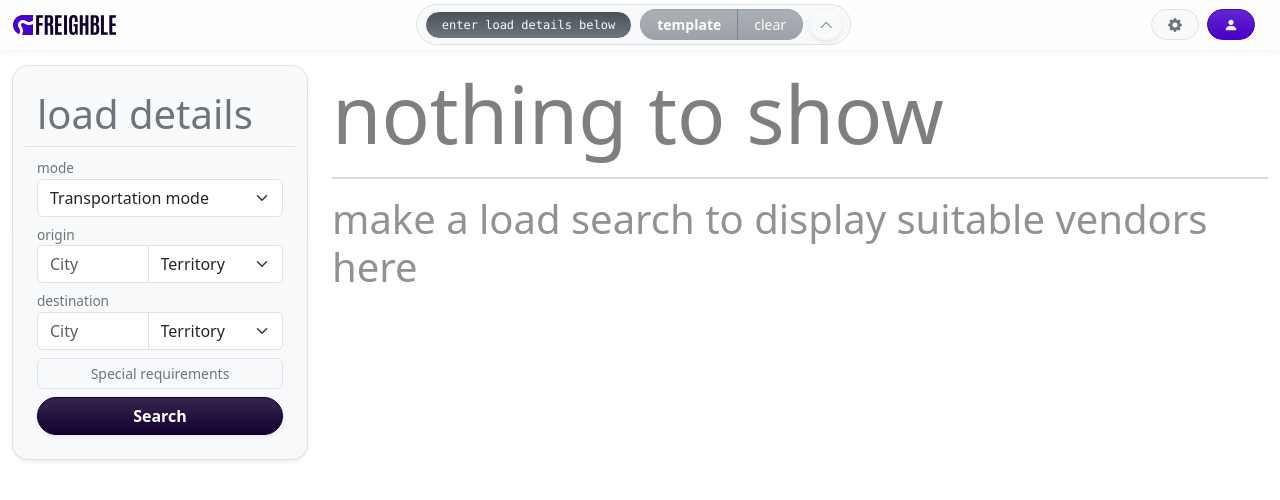
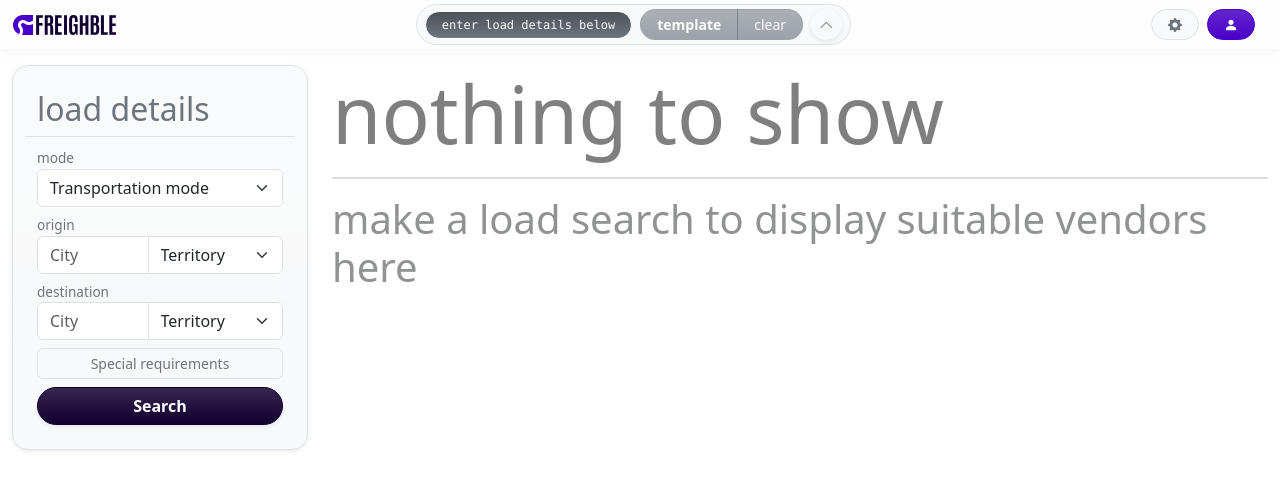
Before and after one commit to hugolopez-online/freighble, a React (Vite) app: page /dashboard in a window 1280 px wide. Shown: the top 500 px of the page. Built offline with nearby package versions, Linux system fonts and the light colour scheme.

Commit message:
chore(ui): make form cards design consistent

```diff
--- a/src/pages/Dashboard/layout/components/Banner.jsx
+++ b/src/pages/Dashboard/layout/components/Banner.jsx
@@ -8,9 +8,9 @@ const Banner = (props) => {
         <div className="card border text-bg-light bg-gradient shadow-sm rounded-4 p-4">
             <div className="row border-bottom mb-2">
                 <div className="col-12">
-                    <h4 className="display-6 text-secondary fs-2">
+                    <h6 className="display-6 text-secondary fs-2">
                         additional info
-                    </h4>
+                    </h6>
                 </div>
             </div>
             <div className="row mb-2">
--- a/src/pages/Dashboard/layout/components/Search.jsx
+++ b/src/pages/Dashboard/layout/components/Search.jsx
@@ -209,7 +209,9 @@ const Search = (props) => {
         >
             <div className="row border-bottom mb-2">
                 <div className="col-12">
-                    <h4 className="display-6 text-secondary">load details</h4>
+                    <h6 className="display-6 text-secondary fs-2">
+                        load details
+                    </h6>
                 </div>
             </div>
 
```
